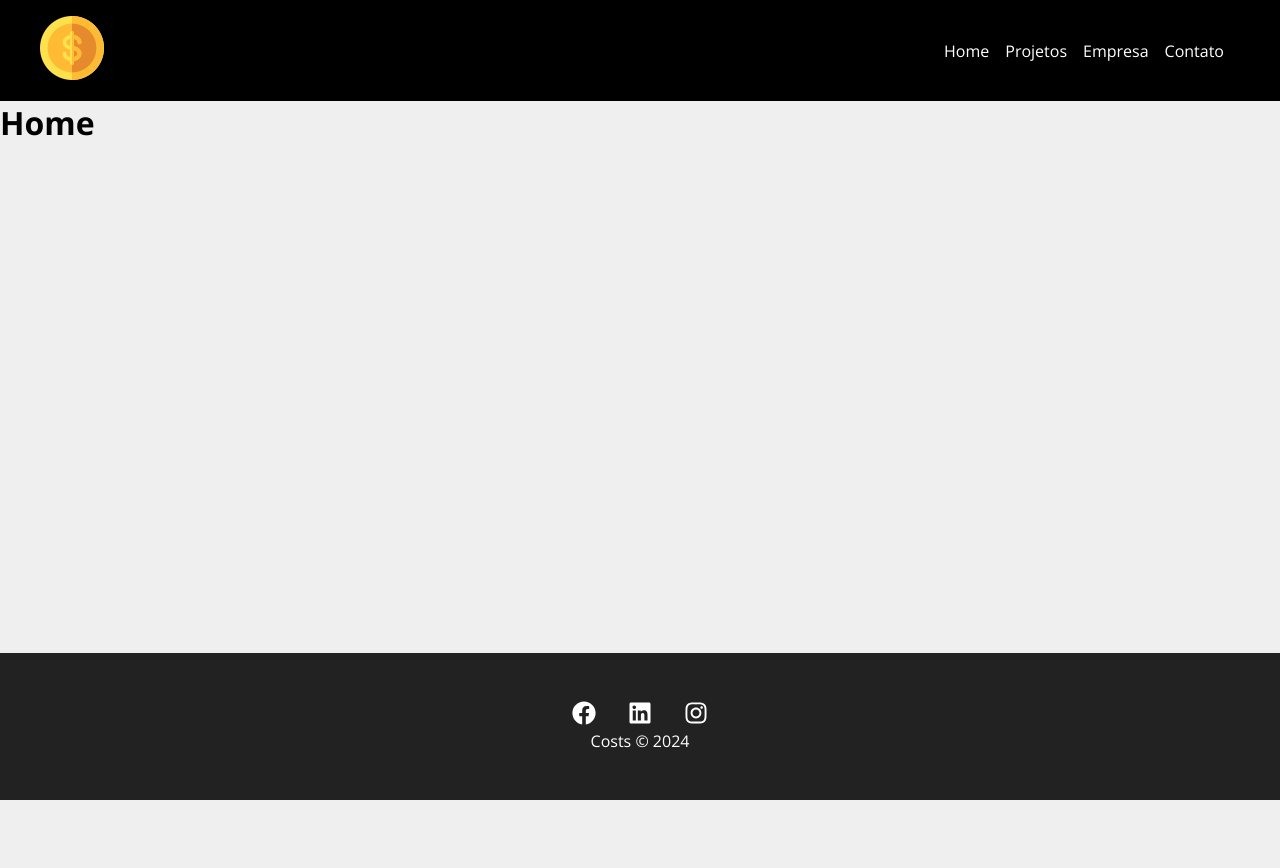
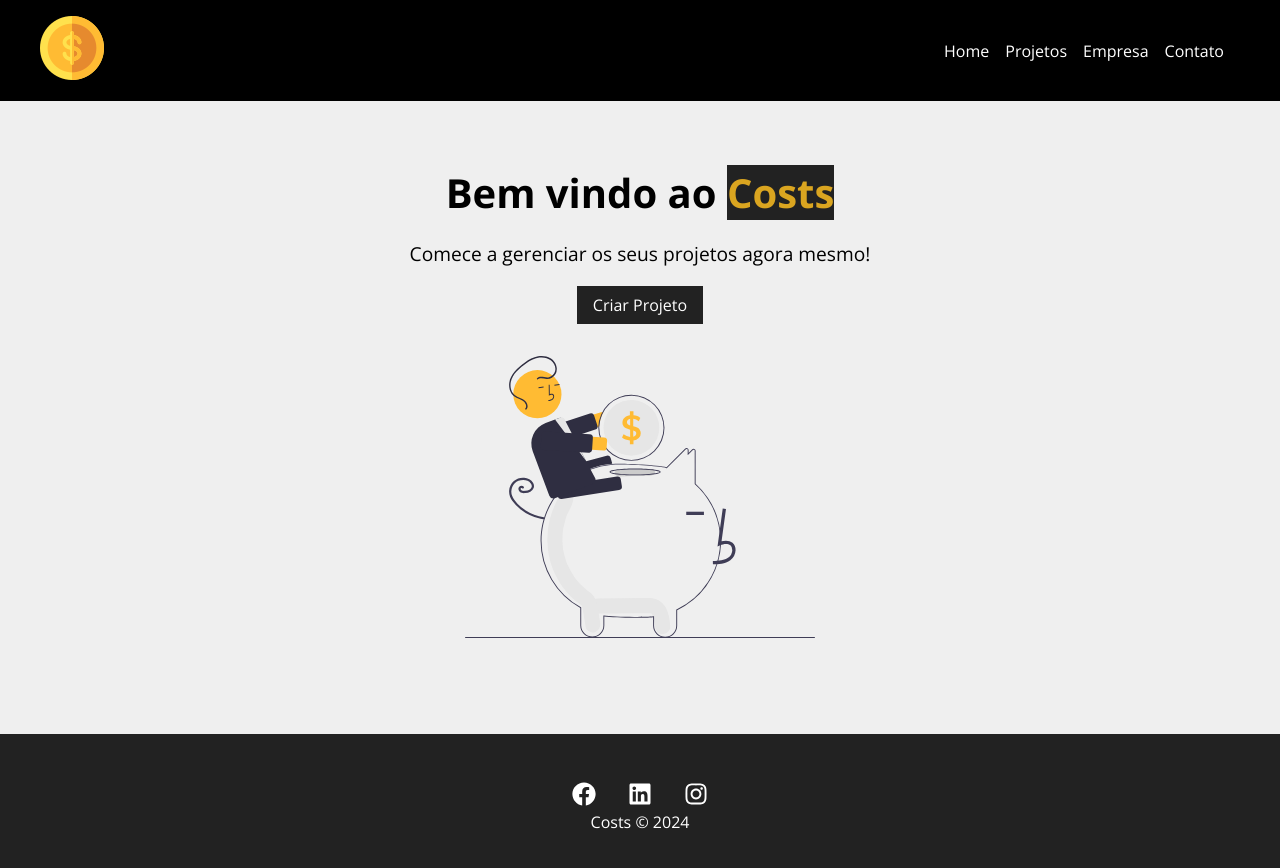
Before and after one commit to joaonascimentooo/Costs, a JavaScript app: page / in a window 1280 px wide. Shown: the top 868 px of the page. Before the commit the page ends 800 px from the top, so only its background shows below. Built offline with nearby package versions, Linux system fonts and the light colour scheme; the HTML template or start-up script is replaced by a standard one.

Commit message:
Adicionando a tela home

```diff
--- /dev/null
+++ b/src/components/layouts/LinkButton.js
@@ -0,0 +1,11 @@
+import styles from './LinkButton.module.css';
+import { Link } from 'react-router-dom';
+function LinkButton({ to, text}){
+    return(
+        <Link className= {styles.btn} to={to}>
+        {text}
+        </Link>
+    )
+}
+
+export default LinkButton;
--- /dev/null
+++ b/src/components/layouts/LinkButton.module.css
@@ -0,0 +1,11 @@
+.btn{
+    background-color: #222;
+    color: white;
+    padding: 0.5em 1em;
+    text-decoration: none;
+    transition: 0,5s;
+}
+
+.btn:hover{
+    color: goldenrod;
+}
--- a/src/components/pages/Home.js
+++ b/src/components/pages/Home.js
@@ -1,6 +1,14 @@
+import styles from './Home.module.css';
+import savings from '../../img/savings.svg';
+import LinkButton from '../layouts/LinkButton.js';
 function Home(){
     return(
-        <h1>Home</h1>
+        <section className={styles.home_container}>
+            <h1>Bem vindo ao <span>Costs</span></h1>
+            <p>Comece a gerenciar os seus projetos agora mesmo!</p>
+            <LinkButton to="/newproject" text={"Criar Projeto"}/>
+            <img src={savings} alt="Costs" className={styles.img}/>
+        </section>
     )
 }
 export default Home
--- /dev/null
+++ b/src/components/pages/Home.module.css
@@ -0,0 +1,29 @@
+.home_container{
+    width: 100%;
+    display: flex;
+    flex-direction: column;
+    align-items: center;
+    justify-content: center;
+    padding: 4em;
+}
+.home_container h1{
+    font-size: 2.5em;
+    margin-bottom: .5em;
+}
+
+.home_container span{
+    color : goldenrod;
+    padding: 0.2 em;
+    background-color: #222;
+}
+
+.home_container p{
+    font-size: 1.2em;
+    margin-bottom: 1em;
+    color: 7b7b7b;
+}
+
+.home_container img{
+    width: 350px;
+    margin: 2em 0;
+}
```
